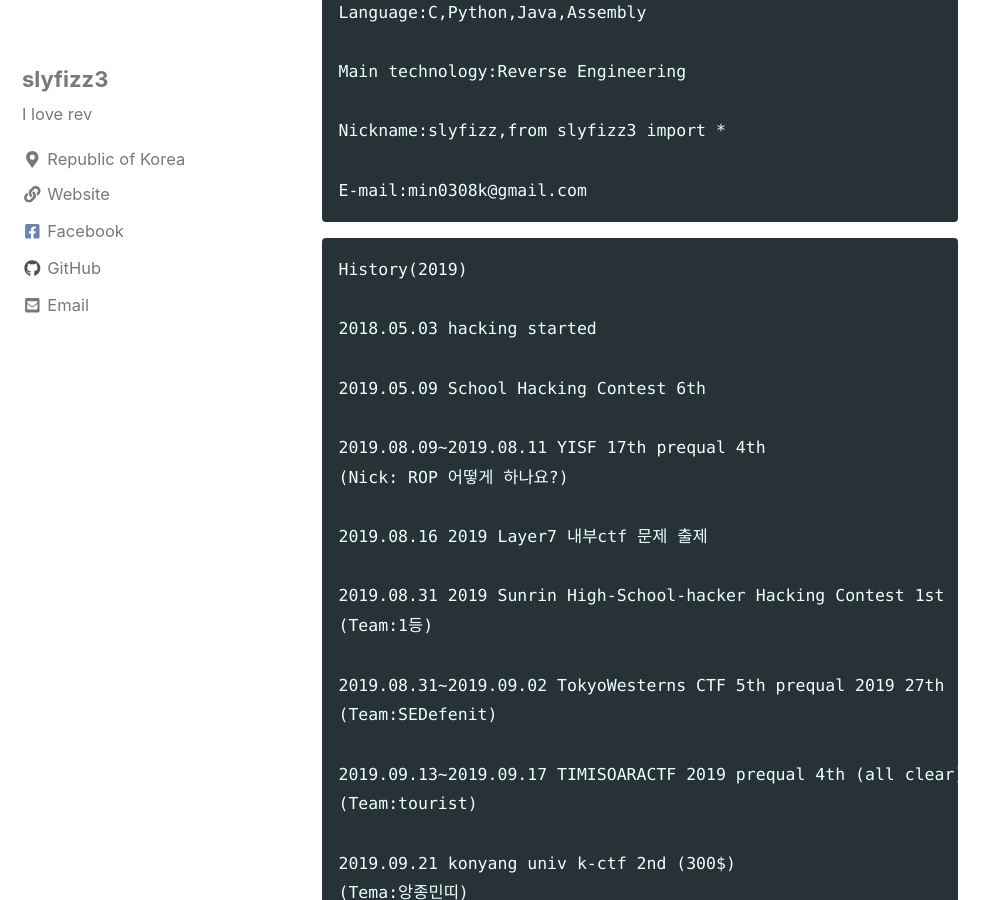
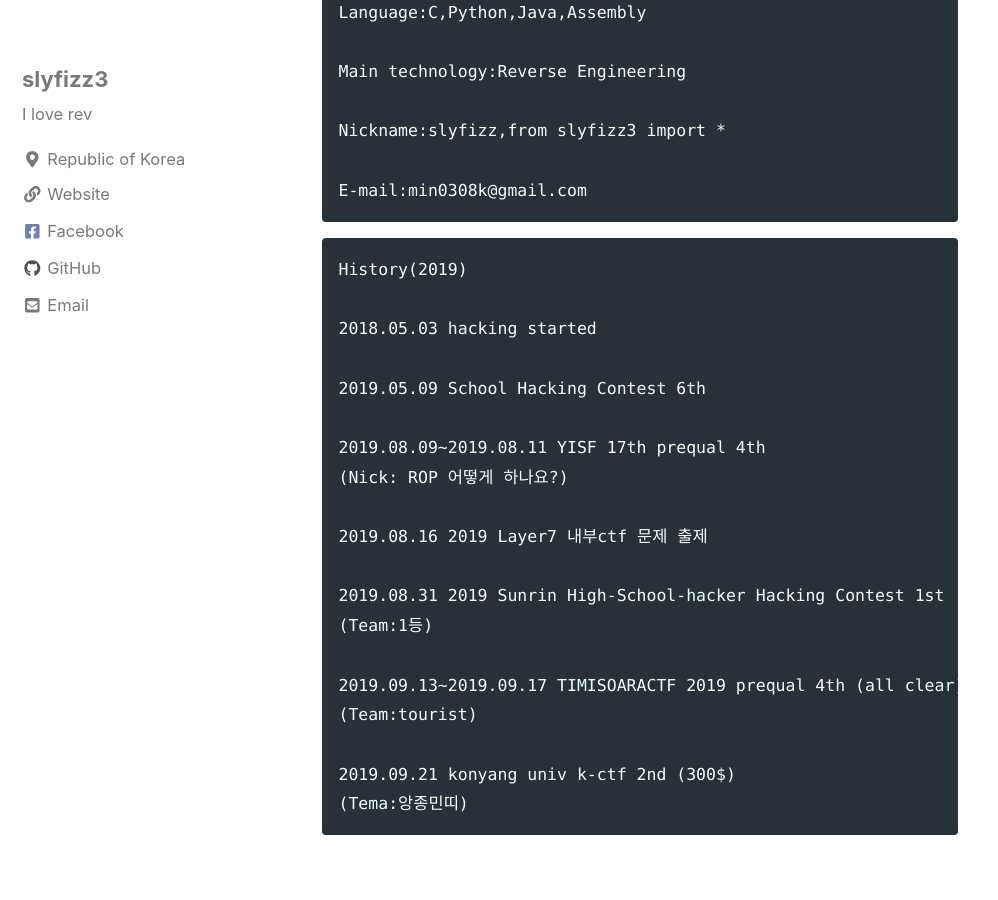
Before and after one commit to slyfizz3/slyfizz3.github.io, a Jekyll site: the page built from _pages/about.md, in a window 1280 px wide and 900 px high, scrolled down 419 px. Shown: the whole window, without its empty margins (0-998 px from the left). Built offline with Jekyll 4.4.1, drawn with Linux system fonts in a browser that asks for light colours; cached includes are drawn as plain includes; nearby versions of some CDN libraries.

Commit message:
Update about.md

```diff
--- a/_pages/about.md
+++ b/_pages/about.md
@@ -36,9 +36,6 @@ History(2019)
 2019.08.31 2019 Sunrin High-School-hacker Hacking Contest 1st
 (Team:1등)
 
-2019.08.31~2019.09.02 TokyoWesterns CTF 5th prequal 2019 27th
-(Team:SEDefenit)
-
 2019.09.13~2019.09.17 TIMISOARACTF 2019 prequal 4th (all clear)
 (Team:tourist)
 
```
